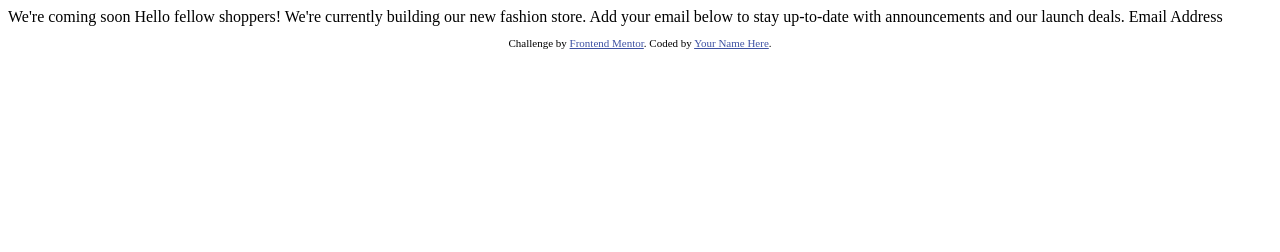
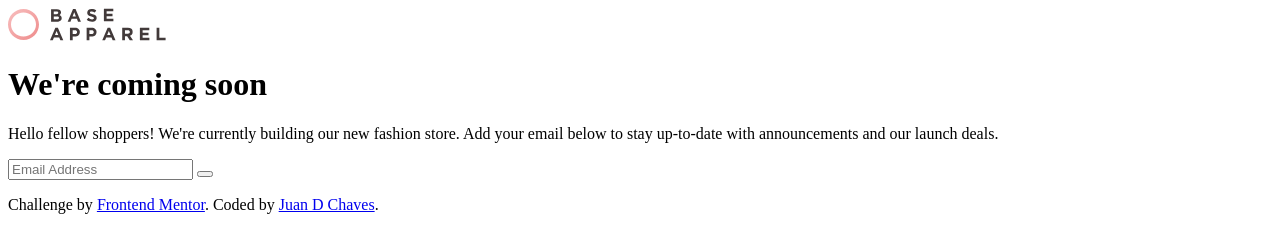
Before and after one commit to JuanDChaves/base-apparel, a plain HTML site: page index.html in a window 1280 px wide. Drawn offline with Linux system fonts and the light colour scheme.

Commit message:
added html 1

```diff
--- a/index.html
+++ b/index.html
@@ -1,33 +1,38 @@
 <!DOCTYPE html>
 <html lang="en">
+
 <head>
   <meta charset="UTF-8">
-  <meta name="viewport" content="width=device-width, initial-scale=1.0"> <!-- displays site properly based on user's device -->
+  <meta name="viewport" content="width=device-width, initial-scale=1.0">
+  <!-- displays site properly based on user's device -->
 
   <link rel="icon" type="image/png" sizes="32x32" href="./images/favicon-32x32.png">
 
   <title>Frontend Mentor | Base Apparel coming soon page</title>
-
-  <!-- Feel free to remove these styles or customise in your own stylesheet 👍 -->
-  <style>
-    .attribution { font-size: 11px; text-align: center; }
-    .attribution a { color: hsl(228, 45%, 44%); }
   </style>
 </head>
+
 <body>
 
-  We're coming soon
+  <img src="./images/logo.svg" alt="logo">
+  <h1 class="title">
+    We're coming soon
+  </h1>
 
-  Hello fellow shoppers! We're currently building our new fashion store.
-  Add your email below to stay up-to-date with announcements and our launch deals.
+  <p class="greeting">
+    Hello fellow shoppers! We're currently building our new fashion store.
+    Add your email below to stay up-to-date with announcements and our launch deals.
+  </p>
 
-  Email Address
+  <input type="email" name="email" id="email" placeholder="Email Address">
+  <button><i></i></button>
 
   <footer>
     <p class="attribution">
       Challenge by <a href="https://www.frontendmentor.io?ref=challenge" target="_blank">Frontend Mentor</a>.
-      Coded by <a href="#">Your Name Here</a>.
+      Coded by <a href="#">Juan D Chaves</a>.
     </p>
   </footer>
 </body>
+
 </html>
```
